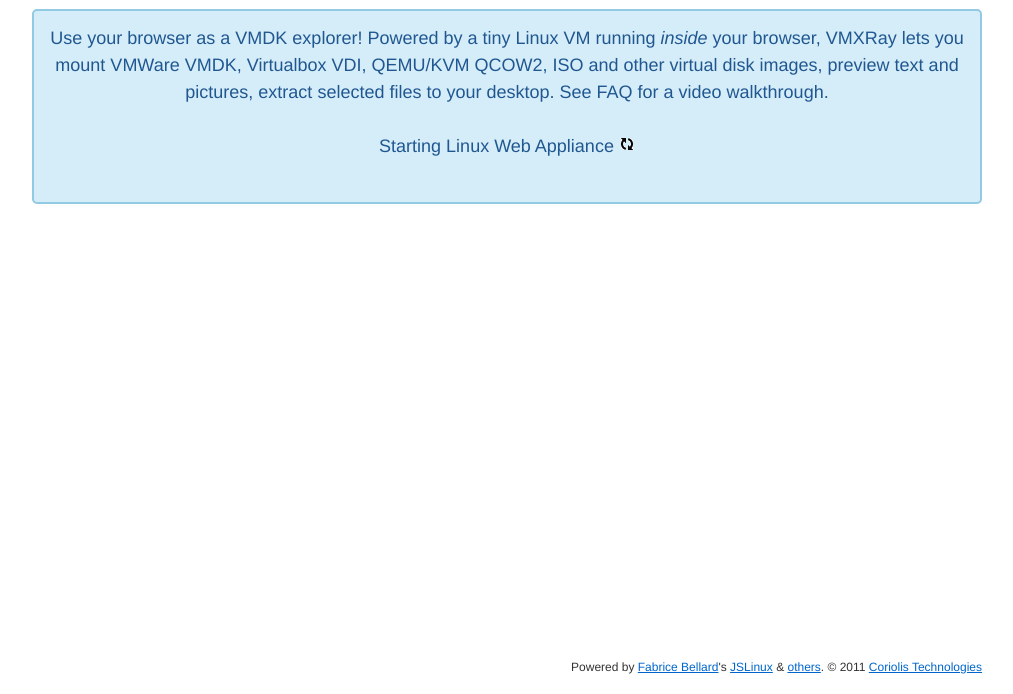
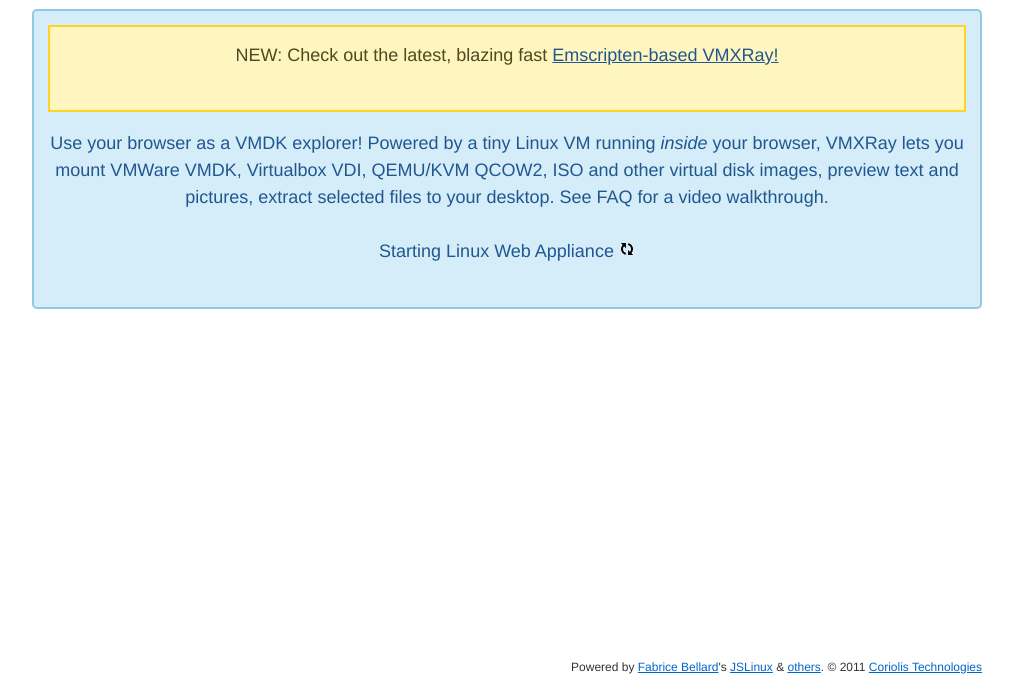
Before and after one commit to coriolis/vmxray.com, a plain HTML site: page index.html in a window 1280 px wide. Shown: the part 106-800 px from the top of the page, without its empty margins (133-1146 px from the left). Drawn offline with nearby package versions, Linux system fonts and the light colour scheme; a script that the page names is missing.

Commit message:
Modified index.html to add a pointer to emscripten-based vmxray

```diff
--- a/index.html
+++ b/index.html
@@ -67,6 +67,7 @@
 </div>
 <div id="fb-container">
 <div id="msg" class="info">
+    <div class="notice"><p>NEW: Check out the latest, blazing fast <a href="/emscripten/">Emscripten-based VMXRay!</a></p></div>
 	<p>Use your browser as a VMDK explorer! Powered by a tiny Linux VM running <i>inside</i> your browser, VMXRay lets you mount VMWare VMDK, Virtualbox VDI, QEMU/KVM QCOW2, ISO and other virtual disk images, preview text and pictures, extract selected files to your desktop. See FAQ for a video walkthrough. </p>
 <p class="status">Starting Linux Web Appliance <img src="img/ajax-loader.gif" /></p>
 </div>
```
